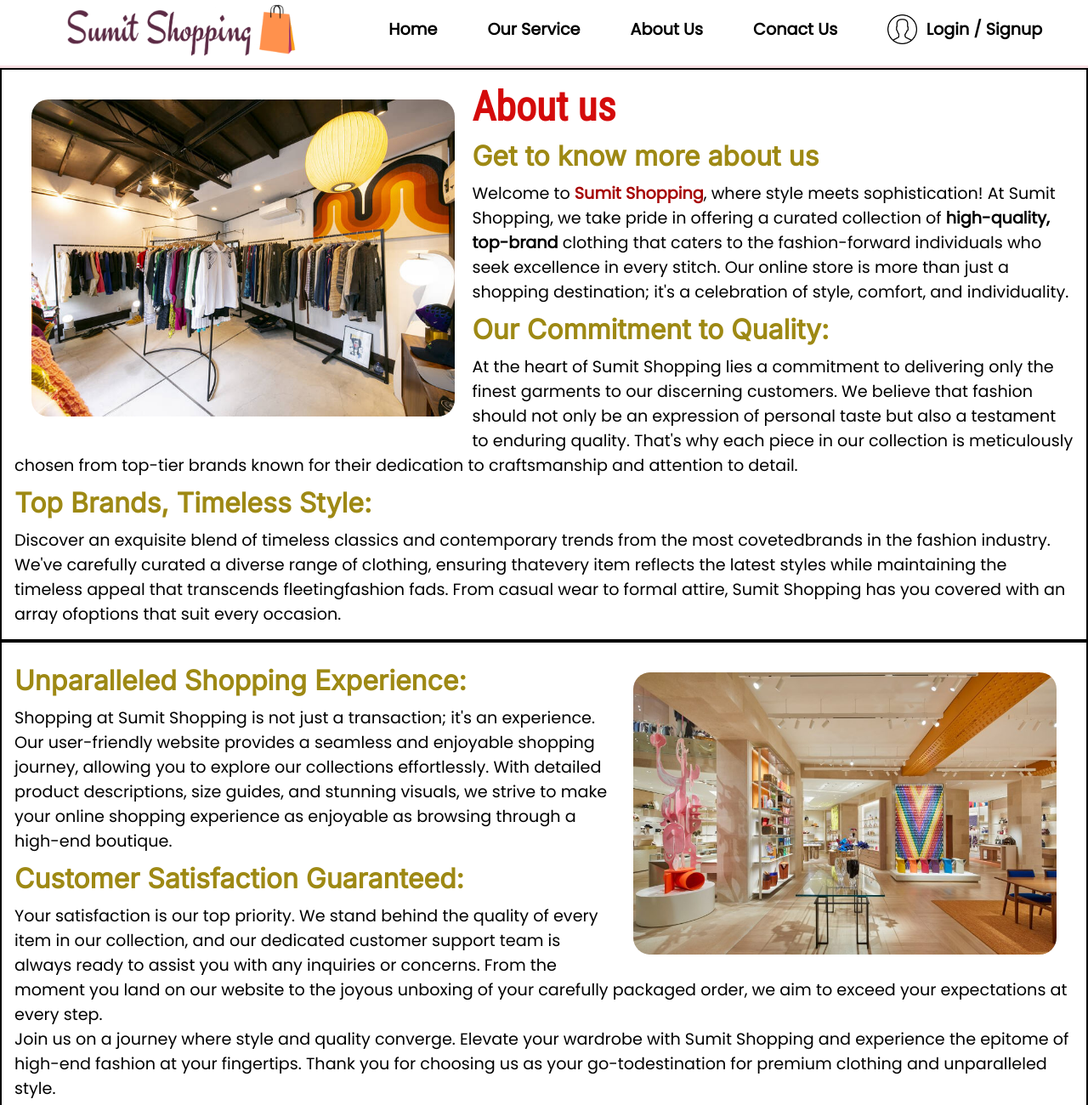
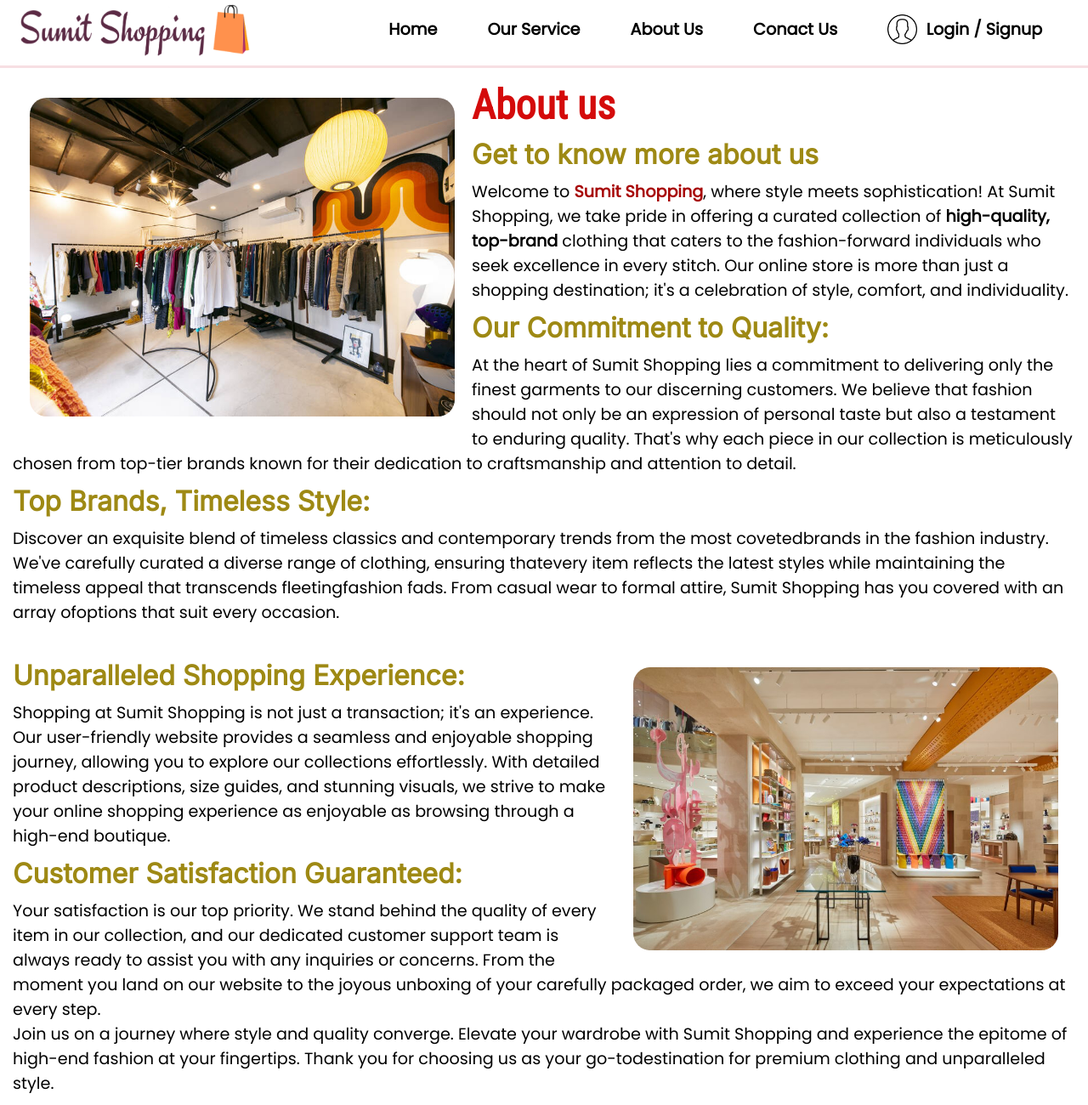
Before and after one commit to anupchand7/Sumit-Shopping, a plain HTML site: page aboutus.html in a window 1280 px wide. Shown: the top 1300 px of the page at 85% size. Drawn offline with Linux system fonts and the light colour scheme; a web font is replaced by a local one.

Commit message:
minor update

```diff
--- a/aboutus.css
+++ b/aboutus.css
@@ -29,7 +29,7 @@ body {
     /* border: 2px solid black; */
     object-fit: contain;
     display: flex;
-    justify-content: center;
+    justify-content: flex-start;
     /* align-items: center; */
 }
 
@@ -96,7 +96,7 @@ body {
 
 .combo {
     box-sizing: border-box;
-    border: 2px solid;
+    /* border: 2px solid; */
     display: flow-root;
     padding: 15px;
 }
@@ -109,7 +109,7 @@ body {
 }
 .combo2 {
     box-sizing: border-box;
-    border: 2px solid;
+    /* border: 2px solid; */
     display: flow-root;
     padding: 15px;
 }
```
